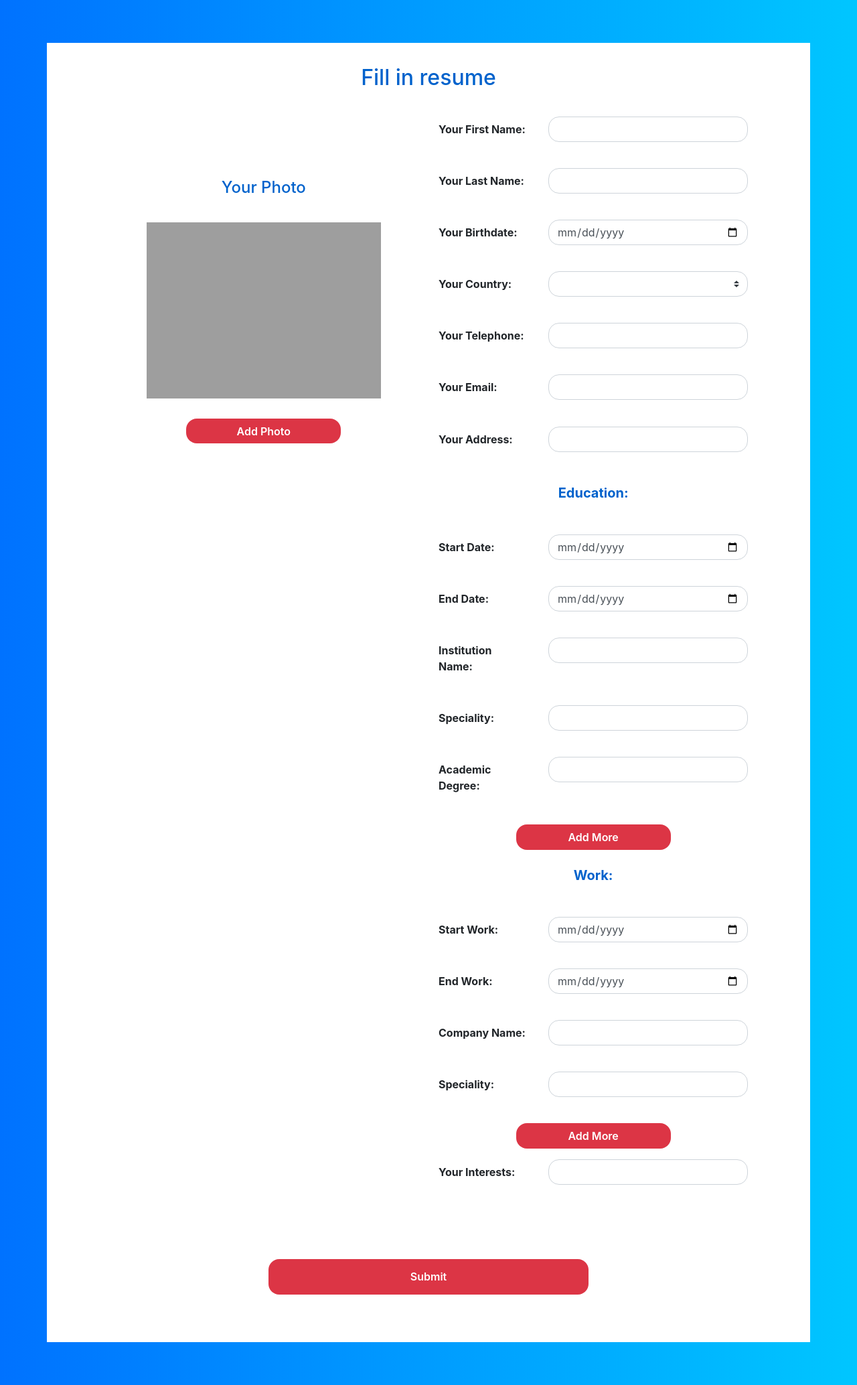
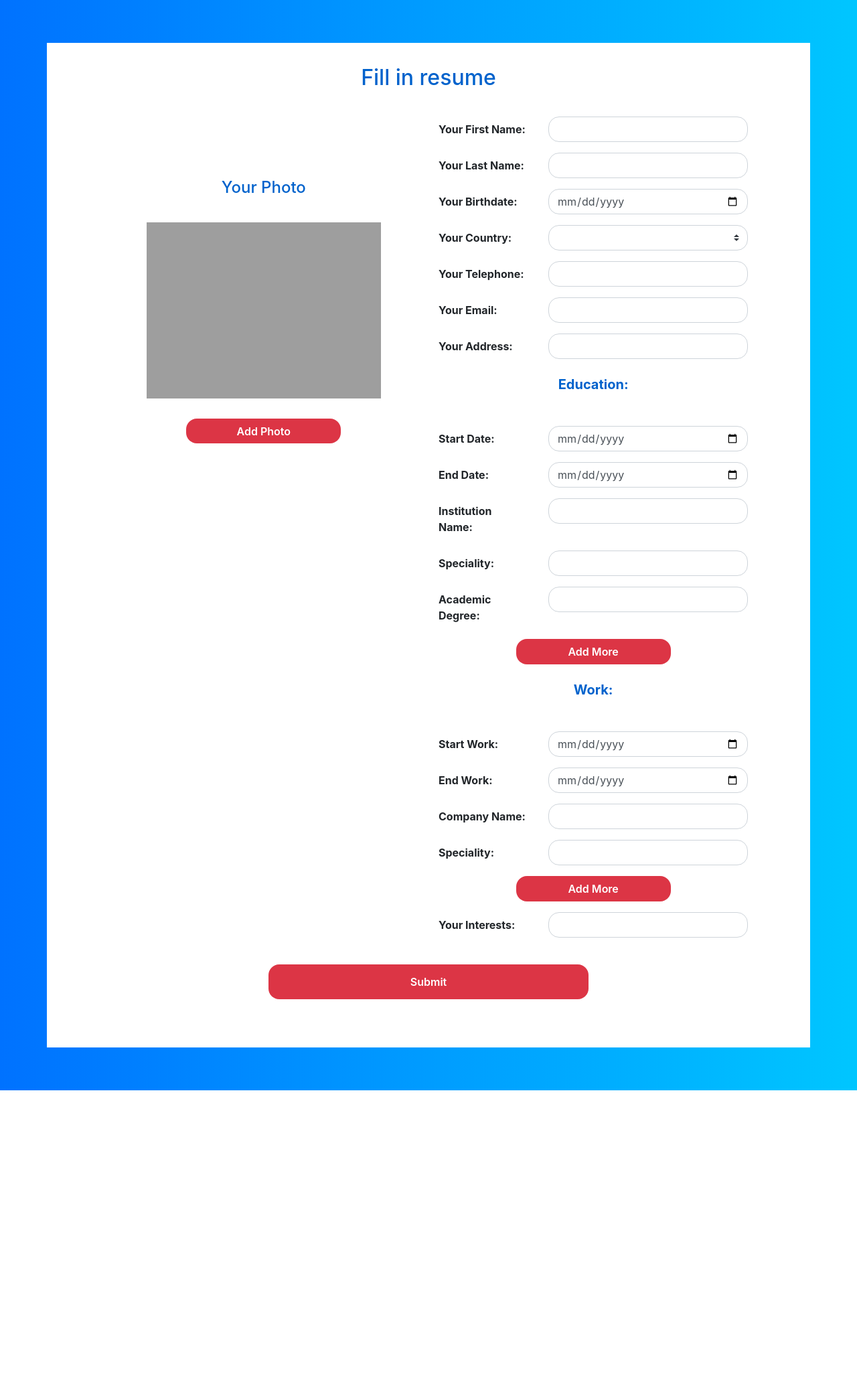
Before and after one commit to YareskoKostya/form-php, a PHP site: page / in a window 1280 px wide. Shown: the whole page at 67% size. After the commit the page ends 1628 px from the top, so only its background shows below. Run offline with PHP 8.4, Linux system fonts and the light colour scheme; grey boxes are pictures that could not be loaded.

Commit message:
del .row

```diff
--- a/css/main.css
+++ b/css/main.css
@@ -74,6 +74,3 @@ body{
     padding-bottom: 3%;
     color: #0062cc;
 }
-.row{
-    padding-bottom: 5%;
-}
```
